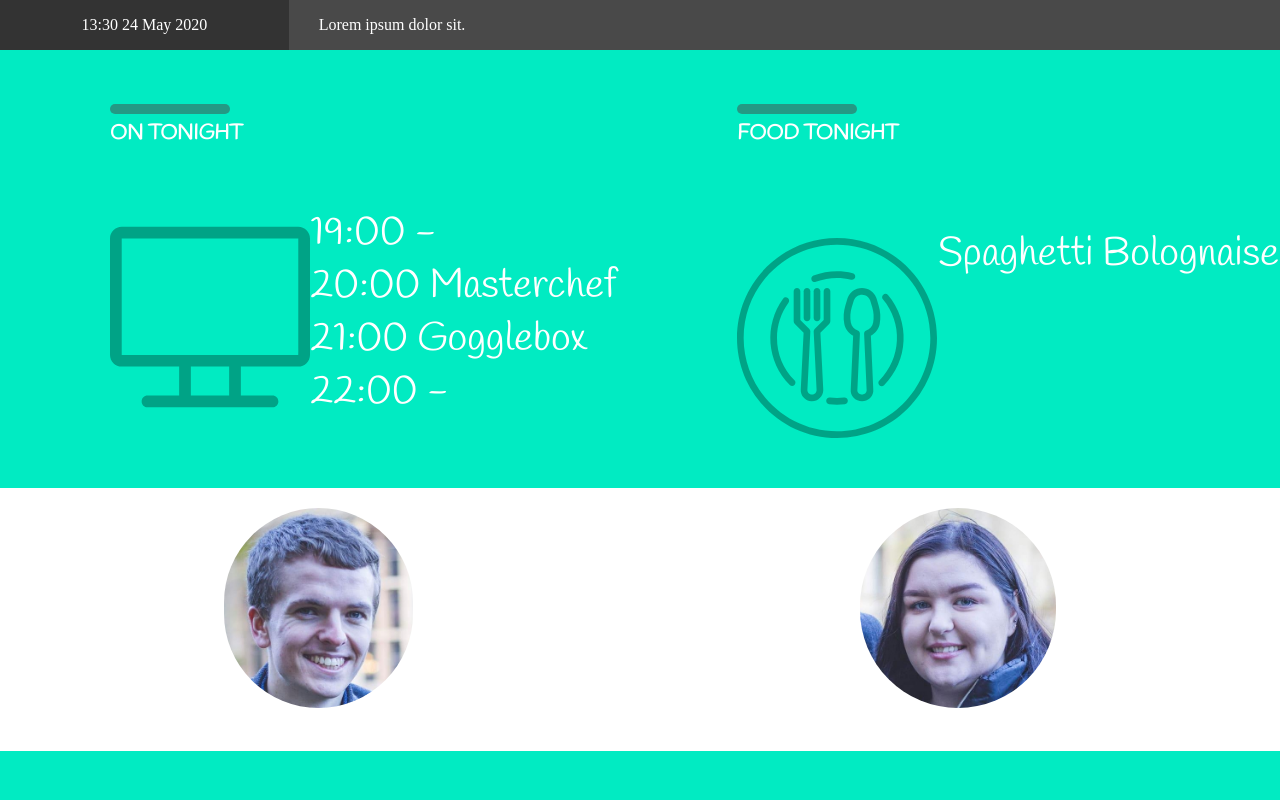
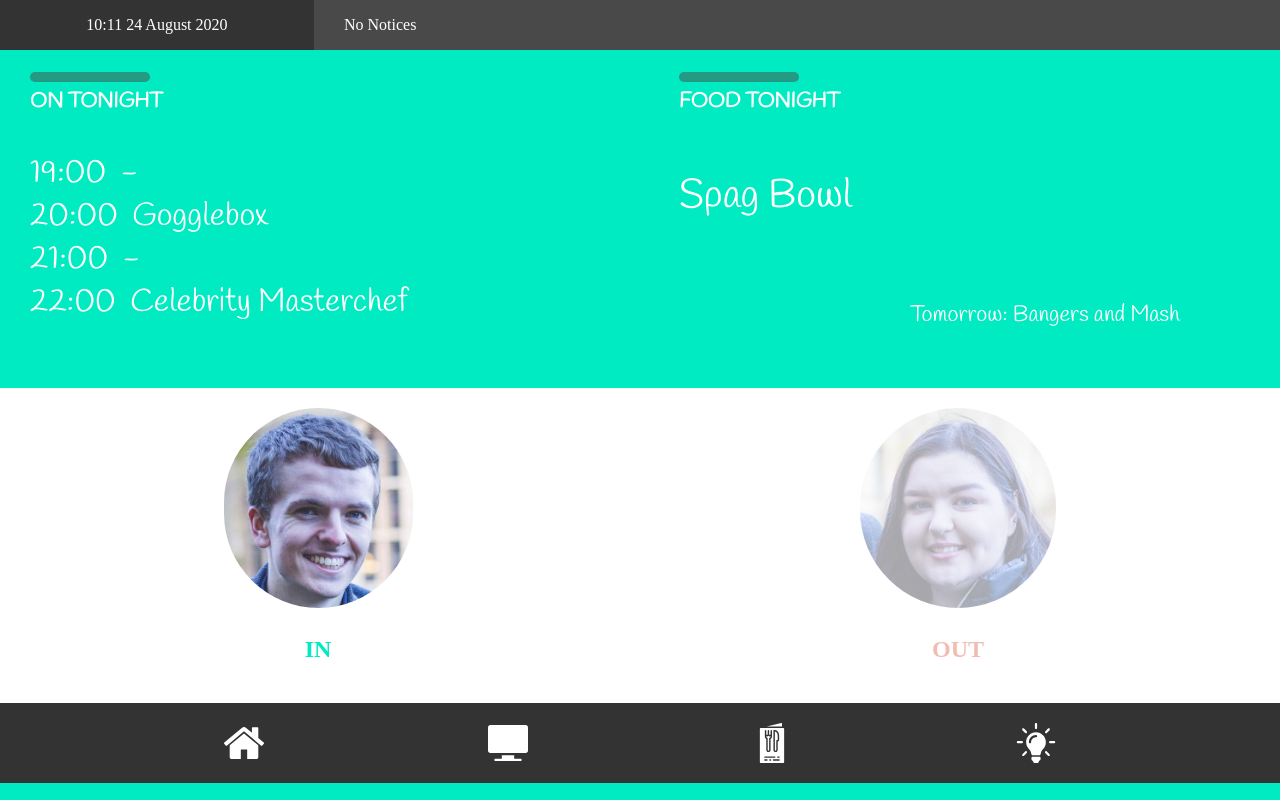
Before and after one commit to OStillman/Pi_WebServer, a Flask app: page /dash/ in a window 1280 px wide. Run offline with Flask 2, Linux system fonts and the light colour scheme; parts of the project's set-up code (start-up, migrations or seed data) failed here and were passed over; some web fonts are replaced.

Commit message:
Front-page template complete

```diff
--- a/static/dashboard/css/main.css
+++ b/static/dashboard/css/main.css
@@ -10,7 +10,7 @@ body{
         'info-l info-l info-l info-r info-r info-r'
         'presence presence presence presence presence presence'
         'footer footer footer footer footer footer';
-    grid-gap: 10px;
+    grid-gap: 0 10px;
     background-color: #01ebc2;
 }
 
@@ -43,8 +43,11 @@ section.info-pane{
     display: grid;
     grid-template-areas:
         'title title title'
-        'img text text';
+        'text text text'
+        'secondary secondary secondary';
     font-family: 'Handlee', cursive;
+    margin-left: 30px;
+    padding-bottom: 20px;
 }
 
 section.info-pane.l{
@@ -63,7 +66,6 @@ section.info-pane h1{
     font-size: 130%;
     text-transform: uppercase;
     color: white;
-    padding-left: 110px;
     margin: 0;
     font-family: 'Handlee', cursive;
 }
@@ -72,7 +74,6 @@ section.info-pane .fancy-line{
     display: inline-block;
     width: 120px;
     height: 10px;
-    margin-left: 110px;
     background-color: rgba(73,73,73, 0.5);
     border-radius: 10px;
 }
@@ -81,14 +82,26 @@ section.info-pane img{
     grid-area: img;
     margin-left: 110px;
     margin-top: 50px;
+    margin-right: 10px;
     opacity: 0.3;
-    height: 200px;
+    height: 150px;
 }
 
 section.info-pane p{
     grid-area: text;
     color: white;
+    font-size: 200%;
+}
+
+section.info-pane.r p{
     font-size: 250%;
+}
+
+section.info-pane.r p.secondary{
+    grid-area: secondary;
+    text-align: right;
+    font-size: 140%;
+    padding-right: 100px;
 }
 
 
@@ -98,6 +111,8 @@ section.presence-detection{
         'l l l r r r';
     grid-area: presence;
     background-color: white;
+    padding: 0;
+    margin: 0;
 }
 
 section.presence-detection div.right{
@@ -116,3 +131,32 @@ section.presence-detection img{
     border-radius: 100px;
     margin-top: 20px;
 }
+
+section.presence-detection p{
+    font-weight: bold;
+    font-size: 150%;
+    text-transform: uppercase;
+}
+
+section.presence-detection div.in{
+    color: #01ebc2;
+}
+
+section.presence-detection div.out{
+    color: #dd5b43;
+    opacity: 0.4;
+}
+
+section.bottom-nav{
+    grid-area: footer;
+    height: 80px;
+    display: flex;
+    justify-content: space-evenly;
+    align-items: center;
+    background-color: #333333;
+}
+
+section.bottom-nav img{
+    height: 40px;
+    padding: 10px 0;
+}
--- /dev/null
+++ b/static/dashboard/js/home.js
@@ -0,0 +1,59 @@
+var header = new Vue({
+    el: ".header",
+    data: {
+        datetime: "",
+        notices: "No Notices"
+    },
+    methods: {
+        getCurrentTime: function(){
+            this.datetime = currentTime();
+        }
+    }
+});
+
+var presence_detection = new Vue({
+    el: ".presence-detection",
+    data: {
+        owen_status: "in",
+        kay_status: "out"
+    }
+});
+
+var food_tonight = new Vue({
+    el: ".info-pane.r",
+    data: {
+        today: "Spag Bowl",
+        tomorrow: "Bangers and Mash"
+    }
+});
+
+var on_tonight = new Vue({
+    el: ".info-pane.l",
+    data: {
+        seven: "-",
+        eight: "Gogglebox",
+        nine: "-",
+        ten: "Celebrity Masterchef"
+    }
+});
+
+function currentTime(){
+    const monthNames = ["January", "February", "March", "April", "May", "June",
+  "July", "August", "September", "October", "November", "December"
+];
+    var d = new Date();
+    var s = d.getSeconds();
+    var m = d.getMinutes();
+    var h = d.getHours();
+    var date = d.getDate();
+    var month = monthNames[d.getMonth()];
+    var y = d.getFullYear();
+    if (m.toString().length == 1){
+        m = `0${m}`;
+    }
+    return `${h}:${m} ${date} ${month} ${y}`;
+}
+
+setInterval(function(){
+    header.getCurrentTime();
+}, 1000)
--- a/templates/dashboard/index.html
+++ b/templates/dashboard/index.html
@@ -10,17 +10,16 @@
     <link href="https://fonts.googleapis.com/css2?family=Handlee&family=News+Cycle&display=swap" rel="stylesheet">
     <link rel="stylesheet" href="/static/dashboard/css/main.css">
 
-    <script>
-        document.documentElement.webkitRequestFullScreen();
-    </script>
+    <script src="https://cdn.jsdelivr.net/npm/vue/dist/vue.js"></script>
 
 </head>
 
 <body>
+    {%raw%}
     <section class="header">
-        <p class="datetime"><span class="time">13:30</span> <span class="date">24 May 2020</span></p>
+        <p class="datetime">{{datetime}}</p>
         <span class="message">
-            <p class="message">Lorem ipsum dolor sit. </p>
+            <p class="message">{{notices}} </p>
         </span>
     </section>
 
@@ -29,12 +28,12 @@
             <span class="fancy-line"></span>
             <h1>On Tonight</h1>
         </div>
-        <img src="/static/dashboard/img/tv.svg">
+       <!--<img src="/static/dashboard/img/tv.svg">-->
         <p>
-            <span class="time">19:00 </span> - <br>
-            <span class="time">20:00 </span> Masterchef <br>
-            <span class="time">21:00 </span> Gogglebox <br>
-            <span class="time">22:00 </span> - <br>
+            <span class="time">19:00</span>&nbsp; {{seven}} <br>
+            <span class="time">20:00</span>&nbsp; {{eight}} <br>
+            <span class="time">21:00</span>&nbsp; {{nine}} <br>
+            <span class="time">22:00</span>&nbsp; {{ten}} <br>
         </p>
     </section>
 
@@ -43,23 +42,31 @@
             <span class="fancy-line"></span>
             <h1>Food Tonight</h1>
         </div>
-        <img src="/static/dashboard/img/food.svg">
-        <p>Spaghetti Bolognaise</p>
+        <!--<img src="/static/dashboard/img/food.svg">-->
+        <p>{{today}}</p>
+        <p class="secondary">Tomorrow: {{tomorrow}}</p>
     </section>
 
 
     <section class="presence-detection">
-        <div class="left">
+        <div class="owen left in">
             <img src="/static/dashboard/img/owen_mug.jpg">
+            <p>{{owen_status}}</p>
         </div>
-        <div class="right">
+        <div class="kay right" v-bind:class="kay_status">
             <img src="/static/dashboard/img/kayleigh_mug.jpg">
+            <p>{{kay_status}}</p>
         </div>
     </section>
 
     <section class="bottom-nav">
-
+        <img src="/static/dashboard/img/home.svg">
+        <img src="/static/dashboard/img/tv.svg">
+        <img src="/static/dashboard/img/menu.svg">
+        <img src="/static/dashboard/img/light.svg">
     </section>
 
+    <script src="/static/dashboard/js/home.js"></script>
+    {%endraw%}
 </body>
 </html>
```
Also changed, not shown: static/dashboard/img/home.svg (added), static/dashboard/img/light.svg (added), static/dashboard/img/menu.svg (added), static/dashboard/img/tv.svg.
